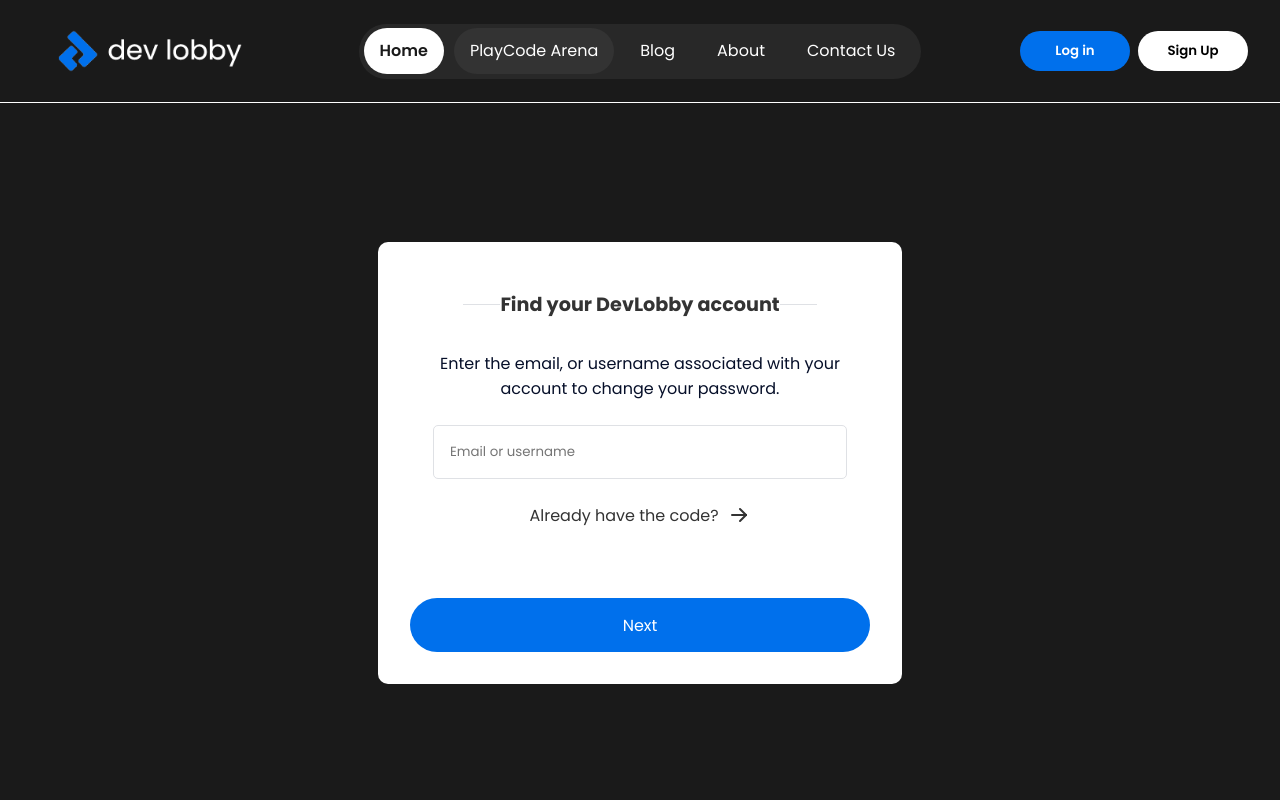
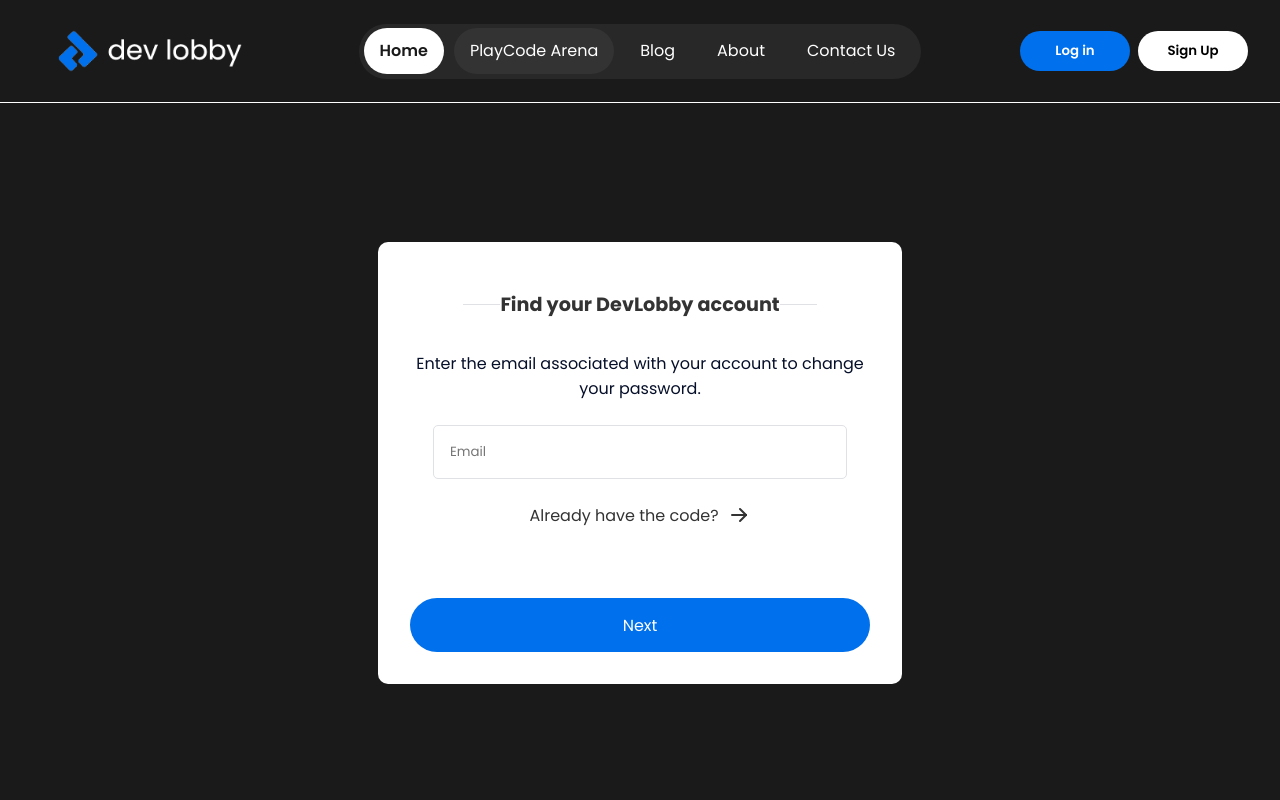
Before and after one commit to edberv1/DevLobby, a React (Create React App) app: page /login/reset in a window 1280 px wide. Shown: the top 800 px of the page. Built offline with nearby package versions, Linux system fonts and the light colour scheme.

Commit message:
Fix labeling

```diff
--- a/src/components/molecules/ResetPasswordForm/index.jsx
+++ b/src/components/molecules/ResetPasswordForm/index.jsx
@@ -15,14 +15,13 @@ const ResetPasswordForm = ({
         Find your DevLobby account <hr />
       </div>
       <p className='message'>
-        Enter the email, or username associated with your account to change your
-        password.
+        Enter the email associated with your account to change your password.
       </p>
       {error && <div className='error-message'>{error}</div>}
       <div className='email-input'>
         <input
           type='text'
-          placeholder='Email or username'
+          placeholder='Email'
           name='email'
           required
           value={email}
```
